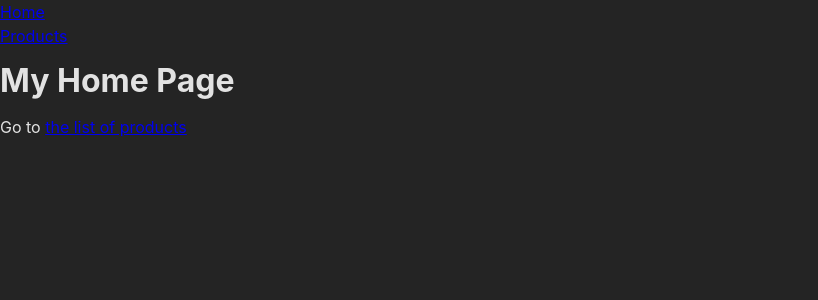
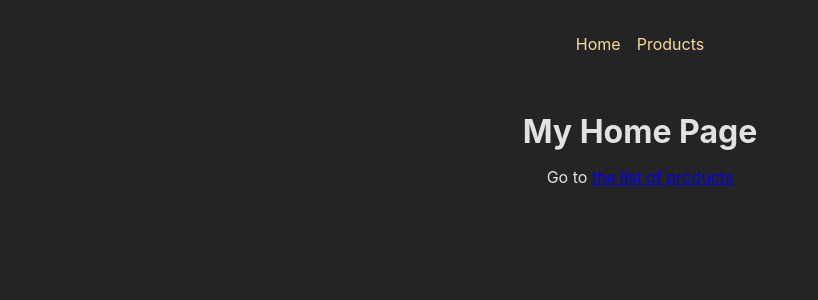
Before and after one commit to rohit-sde/router, a React (Create React App) app: page / in a window 1280 px wide. Shown: the top 300 px of the page, without its empty margins (0-818 px from the left). Built offline with nearby package versions, Linux system fonts and the light colour scheme.

Commit message:
added css to root and mainnavigaiton

```diff
--- a/src/components/MainNavigation.js
+++ b/src/components/MainNavigation.js
@@ -1,10 +1,12 @@
 import { Link } from "react-router-dom";
+
+import classes from "./MainNavigation.module.css";
 
 function MainNavigation() {
     return (
-        <header>
+        <header className={classes.header}>
             <nav>
-                <ul>
+                <ul className={classes.list}>
                     <li>
                         <Link to="/">Home</Link>
                     </li>
--- /dev/null
+++ b/src/components/MainNavigation.module.css
@@ -0,0 +1,17 @@
+.header {
+  max-width: 60rem;
+  margin: auto;
+  padding: 2rem;
+  display: flex;
+  justify-content: center;
+}
+
+.list {
+  display: flex;
+  gap: 1rem;
+}
+
+.list a {
+  text-decoration: none;
+  color: var(--color-primary-400);
+}
--- a/src/pages/Root.js
+++ b/src/pages/Root.js
@@ -1,11 +1,14 @@
 import { Outlet } from "react-router-dom";
 import MainNavigation from "../components/MainNavigation";
+import classes from "./Root.module.css";
 
 function RootLayout() {
     return (
         <>
             <MainNavigation />
-            <Outlet />
+            <main className={classes.content}>
+                <Outlet />
+            </main>
         </>
     );
 }
--- /dev/null
+++ b/src/pages/Root.module.css
@@ -0,0 +1,4 @@
+.content {
+  margin: 2rem auto;
+  text-align: center;
+}
```
